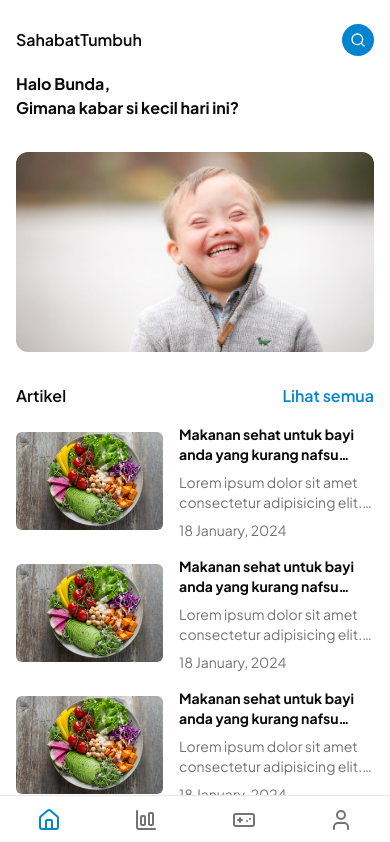
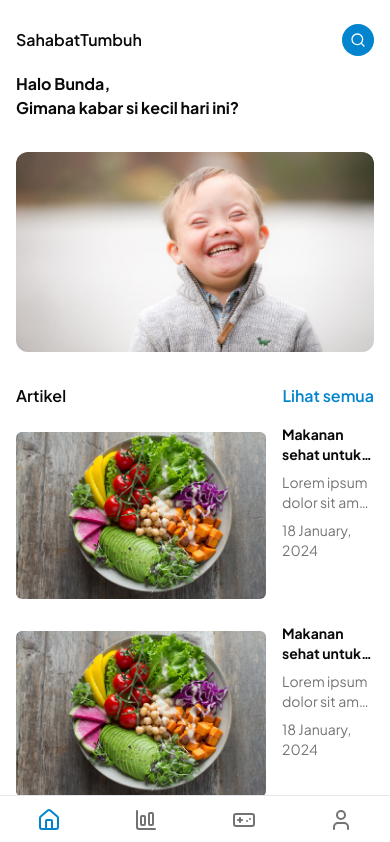
Before and after one commit to Brilliahib/cms-sahabat-tumbuh, a Next.js app: page / in a window 390 px wide. Shown: the top 842 px of the page. Built offline with nearby package versions, Linux system fonts and the light colour scheme.

Commit message:
fix: responsive issue on card article

```diff
--- a/src/components/molecules/card/CardArticle.tsx
+++ b/src/components/molecules/card/CardArticle.tsx
@@ -13,7 +13,7 @@ export default function CardArticle() {
                 alt="Food"
                 width={2070}
                 height={1380}
-                className="w-full max-h-[180px] object-cover rounded-md"
+                className="md:w-full max-w-[250px] max-h-[180px] object-cover rounded-md"
               />
             </CardHeader>
             <div className="w-full space-y-2">
@@ -38,7 +38,7 @@ export default function CardArticle() {
                 alt="Food"
                 width={2070}
                 height={1380}
-                className="w-full max-h-[180px] object-cover rounded-md"
+                className="md:w-full max-w-[250px] max-h-[180px] object-cover rounded-md"
               />
             </CardHeader>
             <div className="w-full space-y-2">
@@ -63,7 +63,7 @@ export default function CardArticle() {
                 alt="Food"
                 width={2070}
                 height={1380}
-                className="w-full max-h-[180px] object-cover rounded-md"
+                className="md:w-full max-w-[250px] max-h-[180px] object-cover rounded-md"
               />
             </CardHeader>
             <div className="w-full space-y-2">
```
